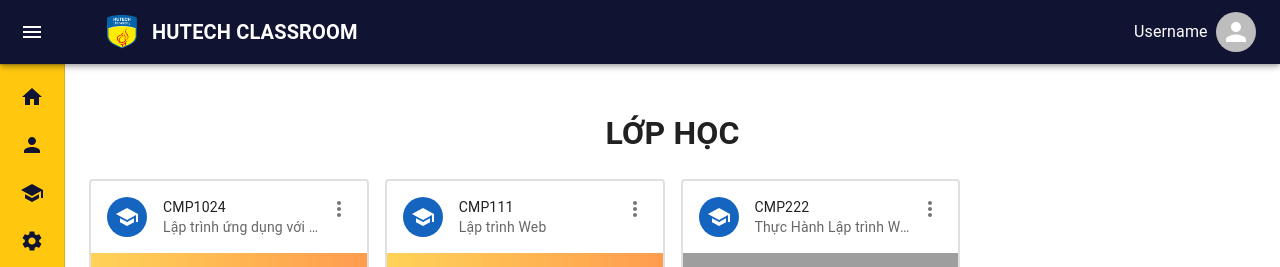
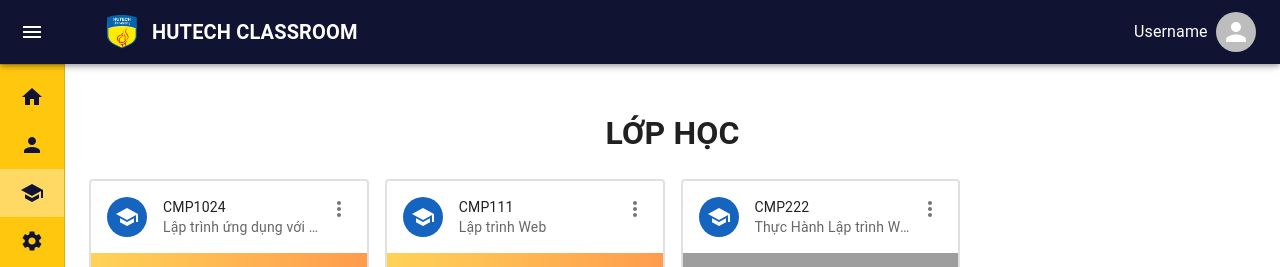
Before and after one commit to MeiCloudie/hutech-classroom-client-app, a React (Create React App) app: page /classrooms in a window 1280 px wide. Shown: the top 267 px of the page. Built offline with nearby package versions, Linux system fonts and the light colour scheme; grey boxes are pictures that could not be loaded.

Commit message:
🟡 feat: Update active link - Sidebar

```diff
--- a/src/app/layout/components/Sidebar.tsx
+++ b/src/app/layout/components/Sidebar.tsx
@@ -20,7 +20,7 @@ import SettingsIcon from '@mui/icons-material/Settings';
 import HelpIcon from '@mui/icons-material/Help';
 import LinkIcon from '@mui/icons-material/Link';
 
-import { Link } from "react-router-dom";
+import { Link, useLocation } from "react-router-dom";
 
 const drawerWidth = 240;
 
@@ -111,6 +111,7 @@ interface SidebarProps {
 
 const Sidebar = (props: SidebarProps) => {
   const theme = useTheme();
+  const location = useLocation();
   return (
     <Drawer
       variant="permanent"
@@ -142,6 +143,7 @@ const Sidebar = (props: SidebarProps) => {
                 minHeight: 48,
                 justifyContent: props.open ? "initial" : "center",
                 px: 2.5,
+                backgroundColor: location.pathname === p.link ? "#ffd964" : "inherit",
               }}
               component={Link} to={p.link}
             >
```
